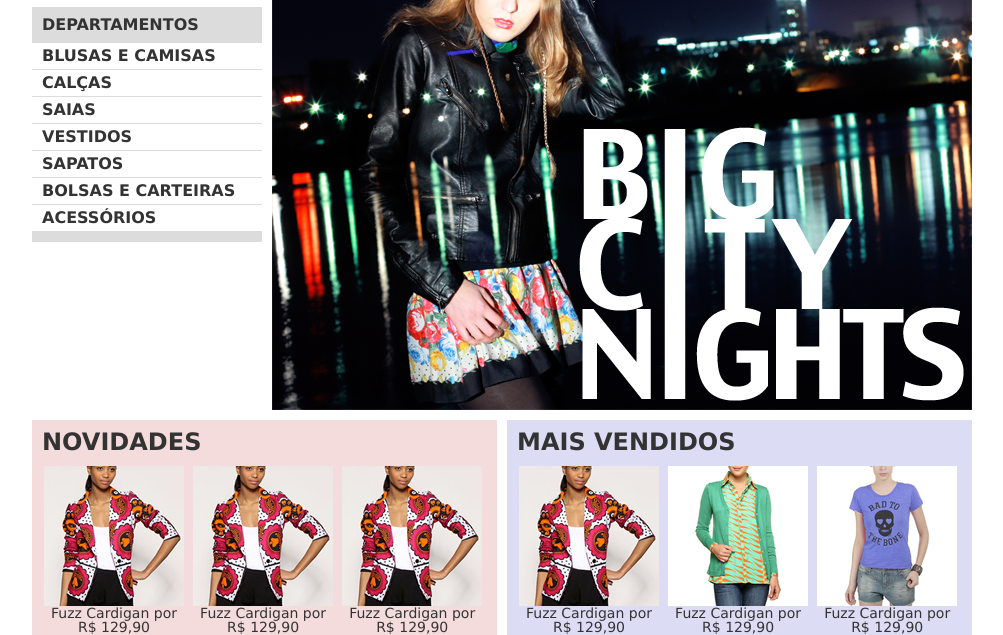
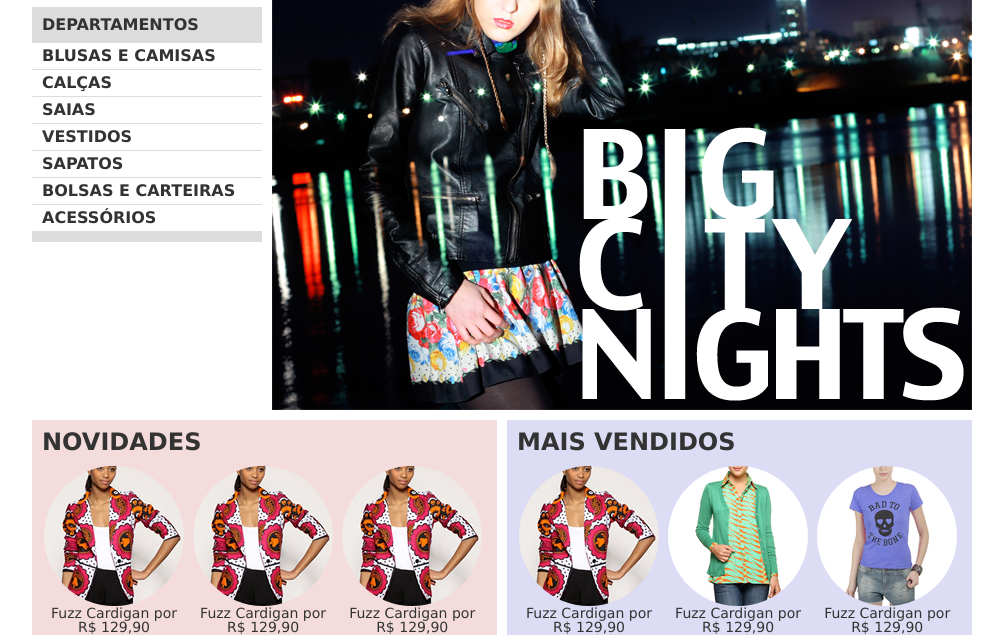
Before and after one commit to davieduardo94/SiteEstudo, a plain HTML site: page index.html in a window 1280 px wide. Shown: the part 165-800 px from the top of the page, without its empty margins (138-1141 px from the left). Drawn offline with Linux system fonts and the light colour scheme.

Commit message:
Alteração das bordas nas imagens

```diff
--- a/css/estilo.css
+++ b/css/estilo.css
@@ -110,6 +110,9 @@ header {
 .novidades {
     float: left;
 }
+.novidades img {
+    border-radius: 50%;
+}
 .mais-vendidos {
     float: right;
 }
@@ -131,6 +134,9 @@ background-color: #f5dcdc;
 }
 .mais-vendidos {
     background-color: #dcdcf5
+}
+.mais-vendidos img {
+    border-radius: 80%;
 }
 .social ul {
     position: relative;
```
